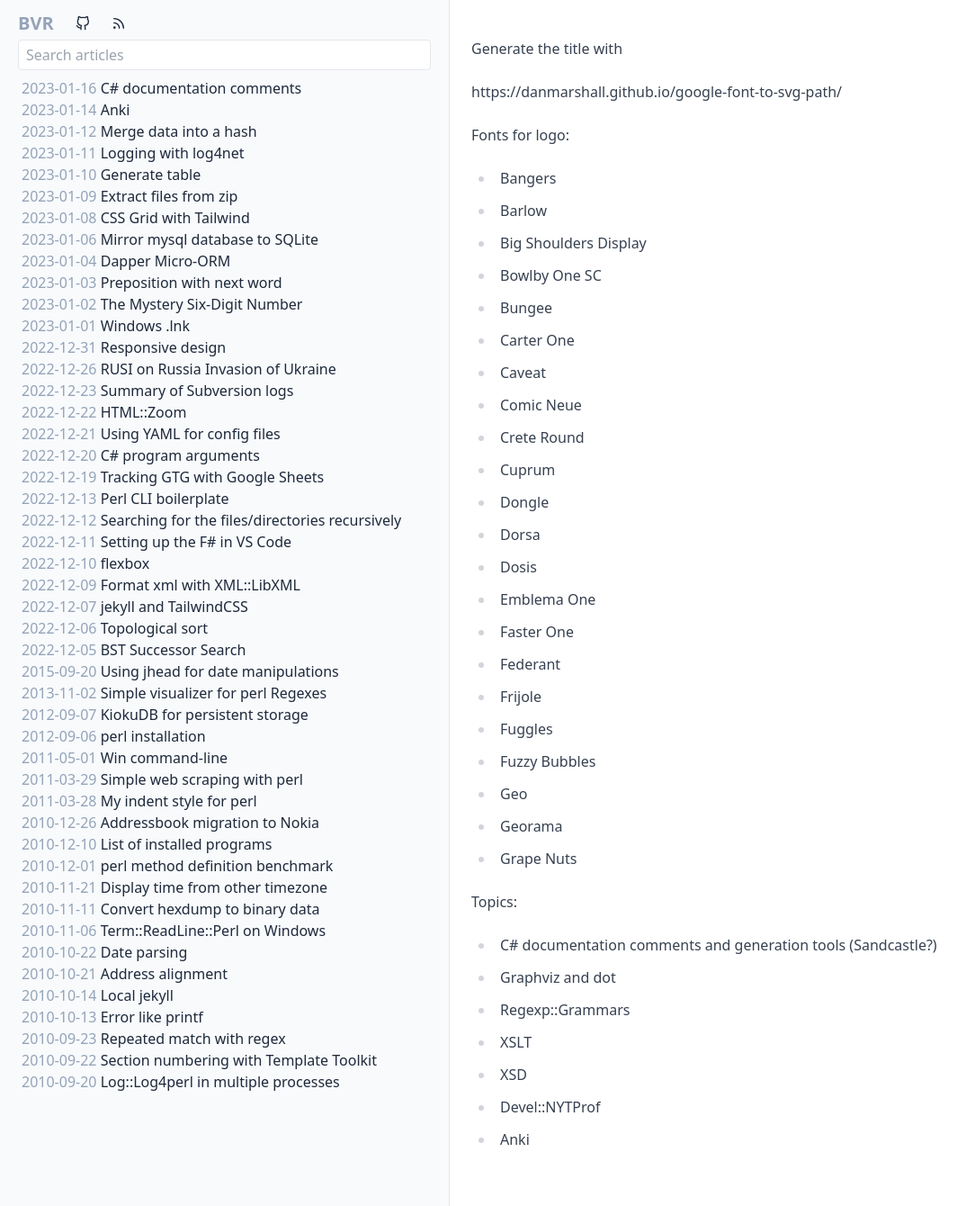
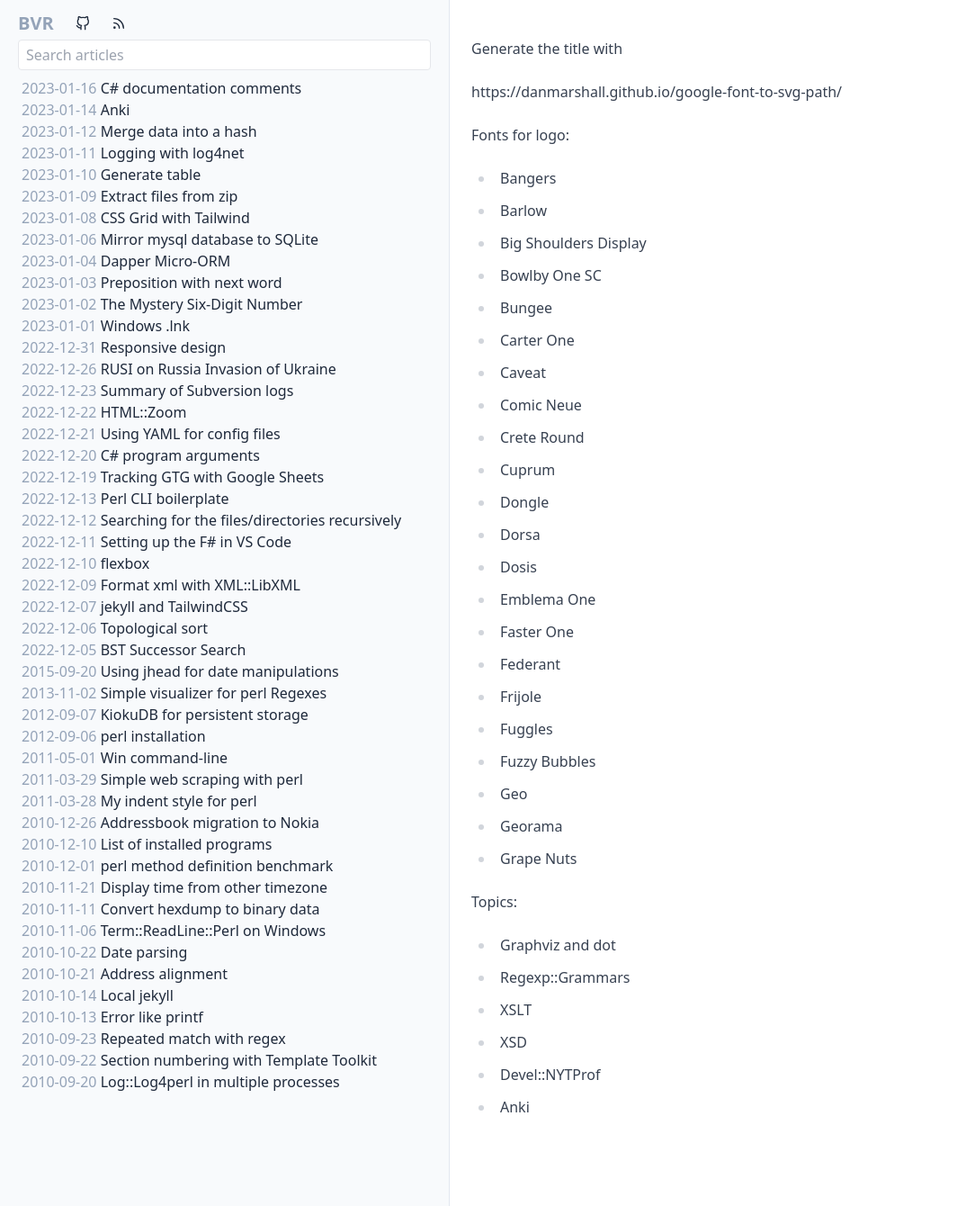
Before and after one commit to bvr/bvr.github.io, a Jekyll site: the page built from notes.md, in a window 1280 px wide. Shown: the whole page at 90% size, without its empty margins (0-1084 px from the left). Built offline with Jekyll 4.4.1, drawn with Linux system fonts in a browser that asks for light colours; our own code applies the rules of GitHub Pages for plain Markdown files.

Commit message:
Updated notes

```diff
--- a/notes.md
+++ b/notes.md
@@ -31,7 +31,6 @@ Fonts for logo:
 
 Topics:
 
- - C# documentation comments and generation tools (Sandcastle?)
  - Graphviz and dot
  - Regexp::Grammars
  - XSLT
```
